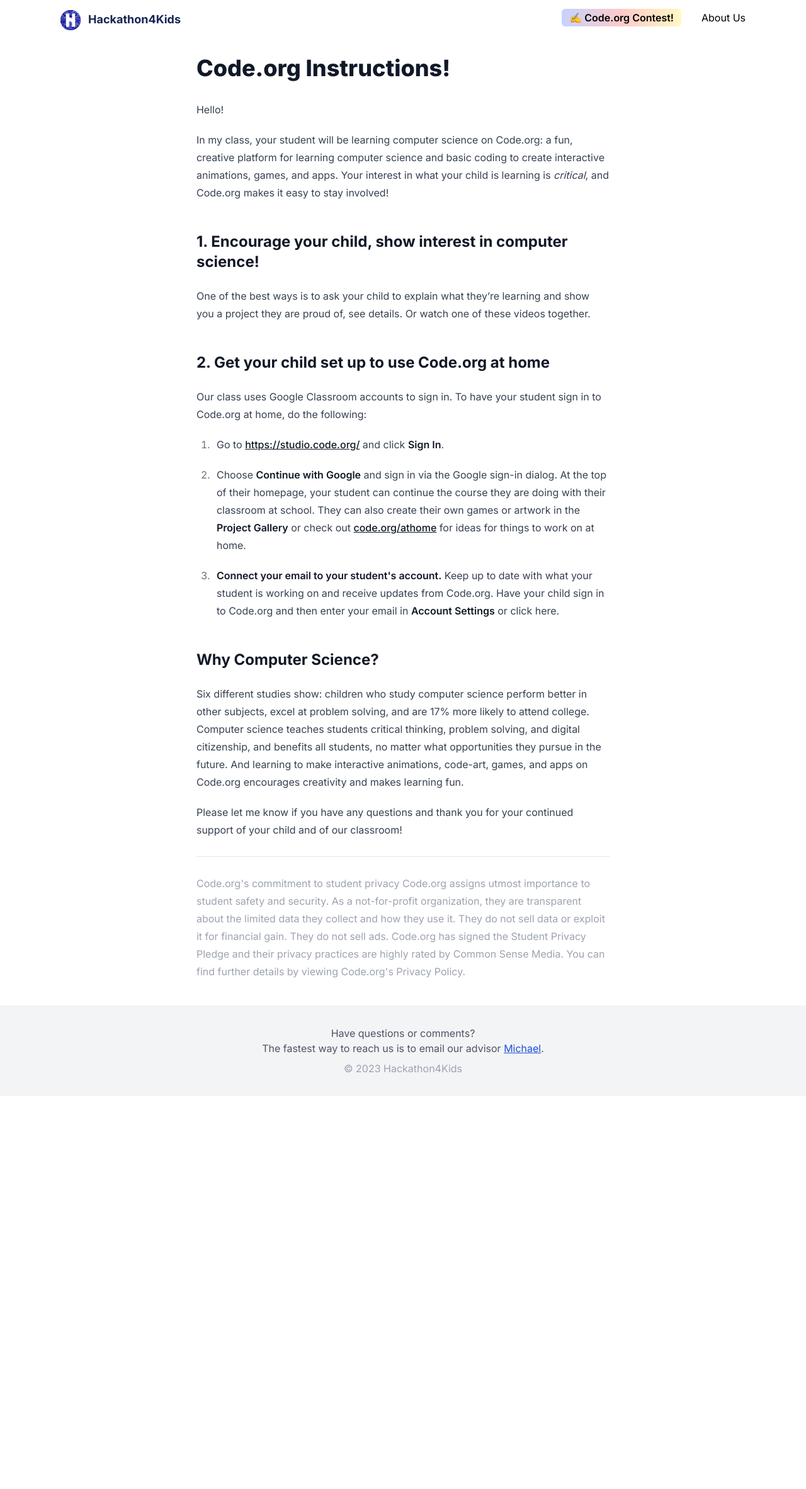
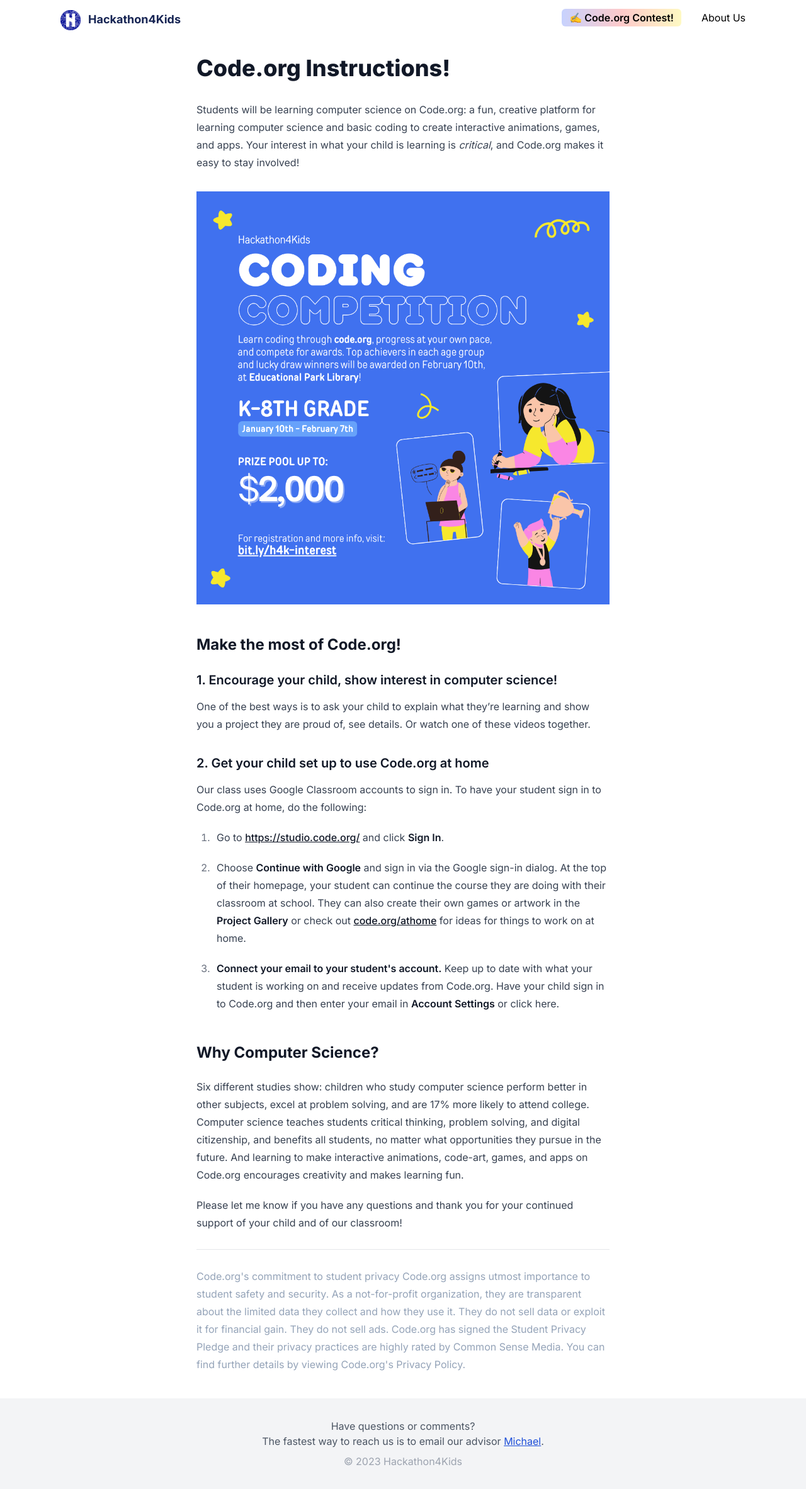
Before and after one commit to hellolol346/hackathon4kids.org, a Next.js app: page /code.org in a window 1280 px wide. Shown: the whole page at 63% size. Before the commit the page ends 1741 px from the top, so only its background shows below. Built offline with nearby package versions, Linux system fonts and the light colour scheme.

Commit message:
fix(Code.org): Reformat

```diff
--- a/src/app/code.org/page.mdx
+++ b/src/app/code.org/page.mdx
@@ -1,21 +1,24 @@
 import MdxLayout from '../components/mdx-layout'
+
 
 # Code.org Instructions!
 
-Hello!
-
-In my class, your student will be learning computer science on Code.org: a fun,
+Students will be learning computer science on Code.org: a fun,
 creative platform for learning computer science and basic coding to create
 interactive animations, games, and apps. Your interest in what your child is
 learning is _critical_, and Code.org makes it easy to stay involved!
 
-## 1. Encourage your child, show interest in computer science!
+![Flyer](/H4K_Coding_Competition_Flyer.png)
+
+## Make the most of Code.org!
+
+### 1. Encourage your child, show interest in computer science!
 
 One of the best ways is to ask your child to explain what they’re learning and
 show you a project they are proud of, see details. Or watch one of these videos
 together.
 
-## 2. Get your child set up to use Code.org at home
+### 2. Get your child set up to use Code.org at home
 
 Our class uses Google Classroom accounts to sign in. To have your student sign
 in to Code.org at home, do the following:
@@ -48,13 +51,7 @@ support of your child and of our classroom!
 
 <hr className="my-7" />
 
-<p className="text-gray-400">Code.org's commitment to student privacy Code.org assigns utmost importance to
-student safety and security. As a not-for-profit organization, they are
-transparent about the limited data they collect and how they use it. They do
-not sell data or exploit it for financial gain. They do not sell ads. Code.org
-has signed the Student Privacy Pledge and their privacy practices are highly
-rated by Common Sense Media. You can find further details by viewing Code.org's
-Privacy Policy.</p>
+<p className="text-slate-400">Code.org's commitment to student privacy Code.org assigns utmost importance to student safety and security. As a not-for-profit organization, they are transparent about the limited data they collect and how they use it. They do not sell data or exploit it for financial gain. They do not sell ads. Code.org has signed the Student Privacy Pledge and their privacy practices are highly rated by Common Sense Media. You can find further details by viewing Code.org's Privacy Policy.</p>
 
 export default function MDXPage({ children }) {
   return <MdxLayout>{children}</MdxLayout>;
```
